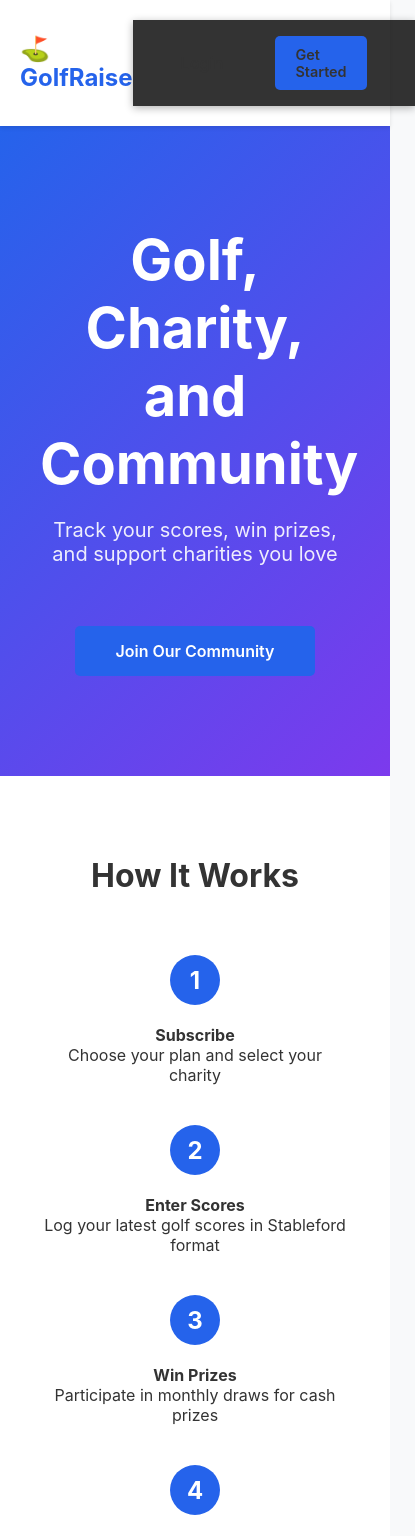
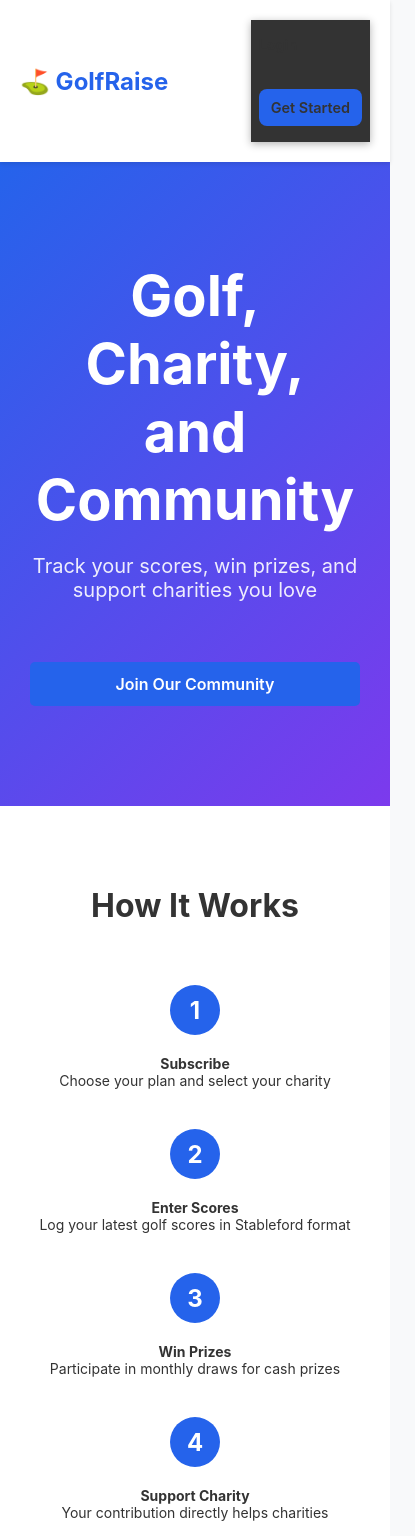
Before and after one commit to twriAdarsh/golf-charity-platform, a React (Vite) app in the folder web/: page / in a window 390 px wide. Shown: the top 1536 px of the page, 415 px wide, since content can reach past the window. Built offline with nearby package versions, Linux system fonts and the light colour scheme.

Commit message:
Fix: Add mobile responsive design for forms and UI

```diff
--- a/web/src/styles/App.css
+++ b/web/src/styles/App.css
@@ -50,3 +50,41 @@ footer {
   padding: 2rem;
   margin-top: auto;
 }
+
+/* Mobile Responsive */
+@media (max-width: 768px) {
+  nav {
+    padding: 0.75rem 1rem !important;
+  }
+
+  nav a, nav button {
+    margin: 0 0.5rem !important;
+    font-size: 0.9rem !important;
+  }
+
+  main {
+    padding: 1rem !important;
+  }
+
+  footer {
+    padding: 1rem;
+  }
+}
+
+@media (max-width: 480px) {
+  nav {
+    padding: 0.5rem !important;
+    flex-direction: column;
+    align-items: flex-start;
+  }
+
+  nav a, nav button {
+    margin: 0.5rem 0 !important;
+    display: block;
+    width: 100%;
+  }
+
+  main {
+    padding: 0.5rem !important;
+  }
+}
--- a/web/src/styles/global.css
+++ b/web/src/styles/global.css
@@ -109,3 +109,90 @@ body {
   border-color: #2563eb;
   box-shadow: 0 0 0 3px rgba(37, 99, 235, 0.1);
 }
+
+/* Mobile Responsive Design */
+@media (max-width: 768px) {
+  .container {
+    padding: 0 15px;
+  }
+
+  main {
+    padding: 1rem;
+  }
+
+  nav {
+    padding: 0.75rem 1rem;
+    flex-wrap: wrap;
+    gap: 10px;
+  }
+
+  nav a, nav button {
+    margin: 0.5rem;
+    font-size: 0.9rem;
+  }
+
+  .btn-primary, .btn-logout {
+    padding: 12px 16px;
+    font-size: 1rem;
+    width: 100%;
+    border-radius: 8px;
+  }
+
+  .btn-large {
+    width: 100%;
+    padding: 12px 20px;
+    font-size: 1rem;
+  }
+
+  .form-group {
+    margin-bottom: 16px;
+  }
+
+  .form-group label {
+    font-size: 0.95rem;
+  }
+
+  .form-group input {
+    padding: 12px;
+    font-size: 16px;
+    border-radius: 8px;
+  }
+
+  .error-message, .success-message {
+    padding: 10px;
+    font-size: 0.9rem;
+  }
+}
+
+@media (max-width: 480px) {
+  body {
+    font-size: 14px;
+  }
+
+  .container {
+    padding: 0 10px;
+  }
+
+  main {
+    padding: 0.75rem;
+  }
+
+  nav {
+    padding: 0.5rem;
+  }
+
+  nav a, nav button {
+    margin: 0.25rem;
+    font-size: 0.8rem;
+  }
+
+  .btn-primary, .btn-logout {
+    padding: 10px 12px;
+    font-size: 0.95rem;
+  }
+
+  .form-group input {
+    padding: 10px;
+    font-size: 16px;
+  }
+}
```
